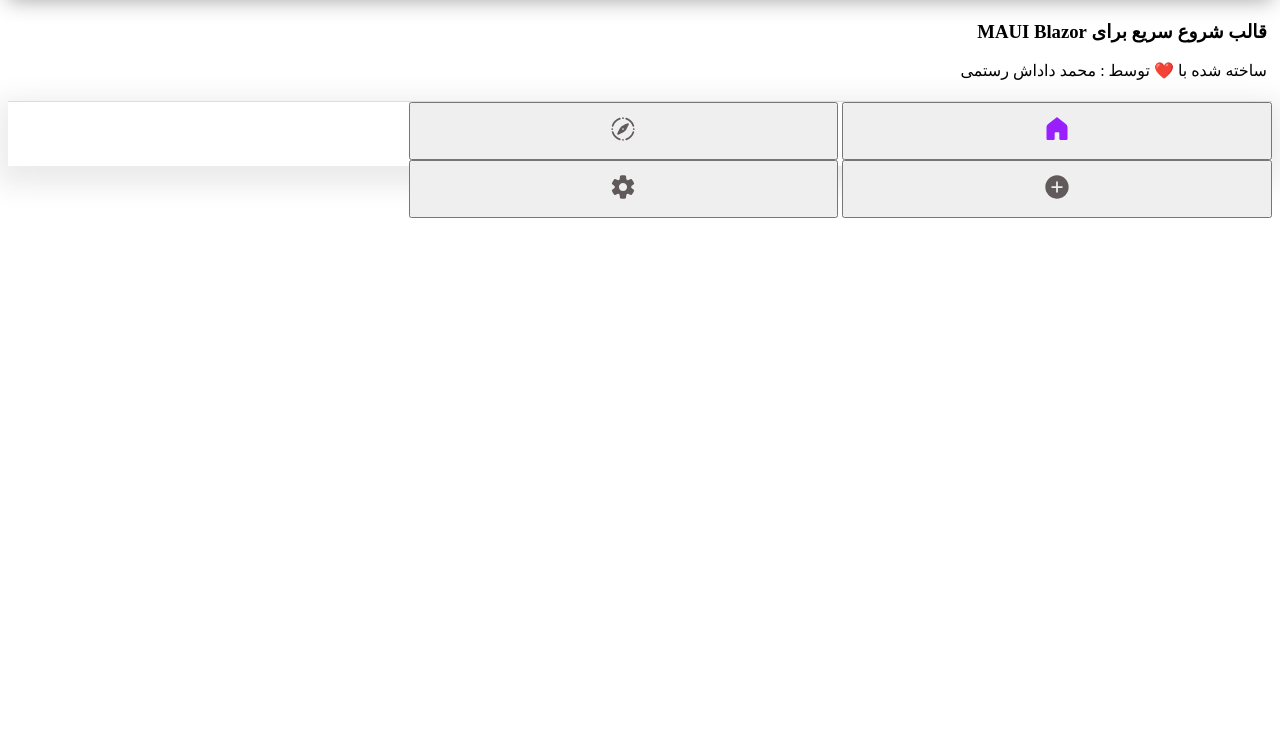
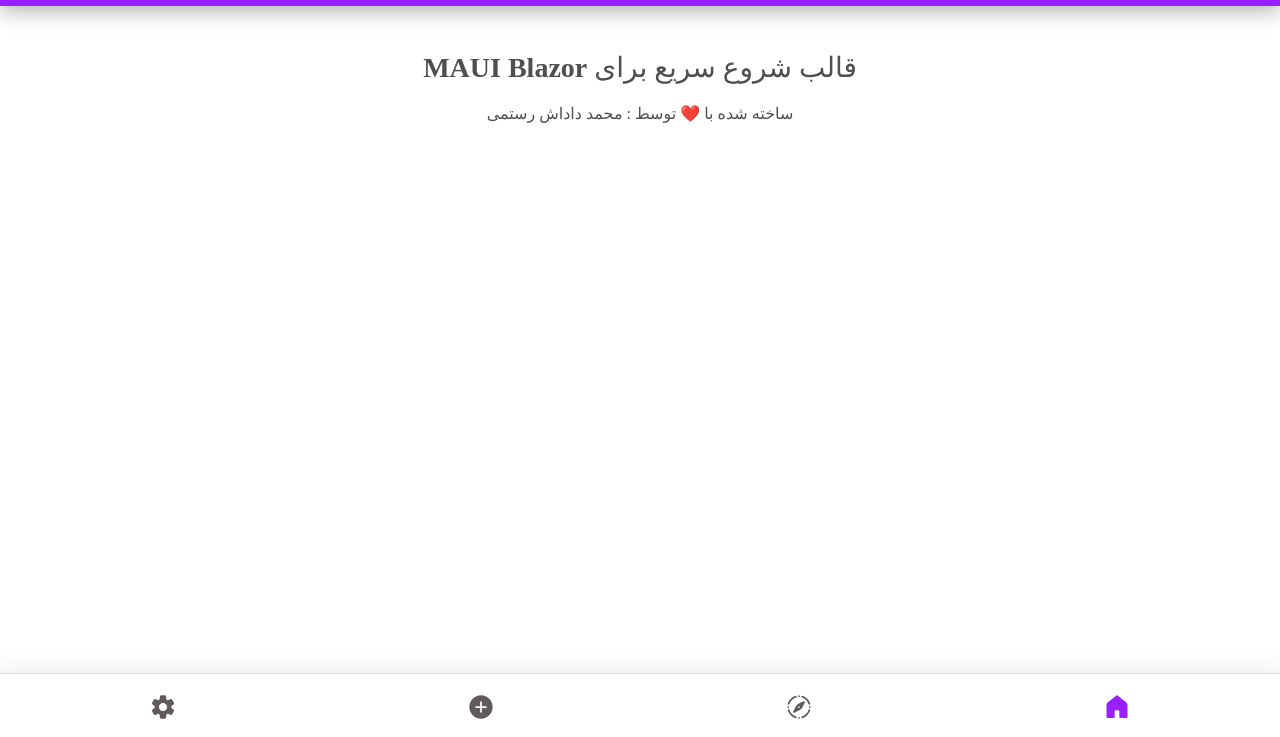
Before and after one commit to sapurtcomputer30/MAUIBlazorStarterTemplate, a plain HTML site: page index.html in a window 1280 px wide. Shown: the part 63-800 px from the top of the page. Drawn offline with Linux system fonts and the light colour scheme; the site is published under a folder, as on GitHub Pages, so addresses that start at the root find nothing; a web font is replaced by a local one.

Commit message:
Update index.html
style path fixed

```diff
--- a/index.html
+++ b/index.html
@@ -5,7 +5,7 @@
 
     <meta http-equiv="X-UA-Compatible" content="ie=edge">
     <title>FeedBox</title>
-    <link rel="stylesheet" href="/assets/mdbootstrap/css/mdb.rtl.min.css">
+    <link rel="stylesheet" href="assets/mdbootstrap/css/mdb.rtl.min.css">
     <link rel="stylesheet" href="assets/app.css">
 </head>
 <body>
```
